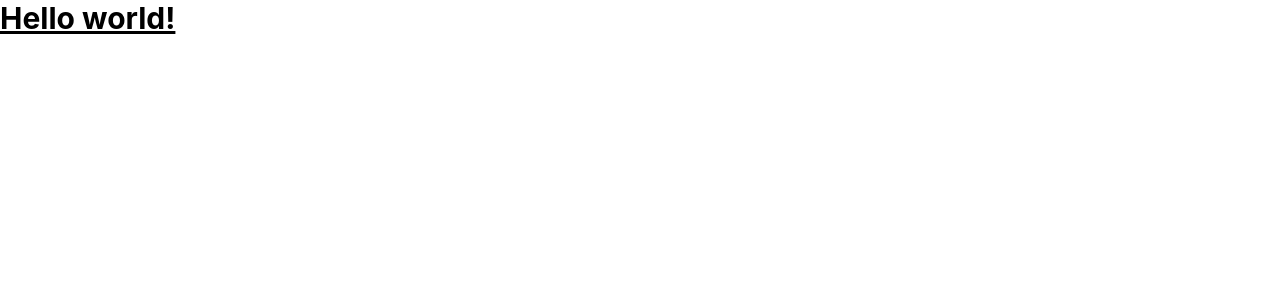
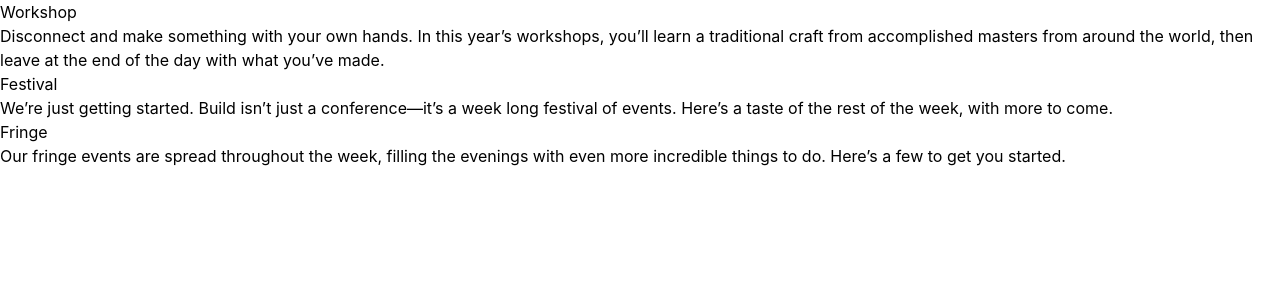
Before and after one commit to SimoneCheng/fe-assignment, a React (Create React App) app: page / in a window 1280 px wide. Shown: the top 300 px of the page. Built offline with nearby package versions, Linux system fonts and the light colour scheme.

Commit message:
complete the title, info UI components structure

```diff
--- /dev/null
+++ b/src/Components/Homepage/InfoBlock.js
@@ -0,0 +1,9 @@
+import InfoTitle from "./InfoTitle"
+
+function InfoBlock({title, info}) {
+    return (
+        <InfoTitle title={title} info= {info} />
+    )
+}
+
+export default InfoBlock;
--- /dev/null
+++ b/src/Components/Homepage/InfoTitle.js
@@ -0,0 +1,12 @@
+function InfoTitle({title, info}) {
+    return (
+        <>
+            <h2>{title}</h2>
+            <p>
+                {info}
+            </p>
+        </>
+    )
+}
+
+export default InfoTitle;
--- a/src/Components/Homepage/index.js
+++ b/src/Components/Homepage/index.js
@@ -1,8 +1,25 @@
+import InfoBlock from "./InfoBlock";
+
+const infoBlockData = [
+    {
+        title: "Workshop",
+        info: "Disconnect and make something with your own hands. In this year’s workshops, you’ll learn a traditional craft from accomplished masters from around the world, then leave at the end of the day with what you’ve made."
+    },
+    {
+        title: "Festival",
+        info: "We’re just getting started. Build isn’t just a conference—it’s a week long festival of events. Here’s a taste of the rest of the week, with more to come."
+    },
+    {
+        title: "Fringe",
+        info: "Our fringe events are spread throughout the week, filling the evenings with even more incredible things to do. Here’s a few to get you started."
+    }
+]
+
 function Homepage() {
     return (
-        <h1 className="text-3xl font-bold underline">
-            Hello world!
-        </h1>
+        <>
+        {infoBlockData.map((item) => <InfoBlock title={item.title} info={item.info} />)}
+        </>
     )
 }
 
```
Also changed, not shown: src/Components/Homepage/InfoFeature.js (added).
